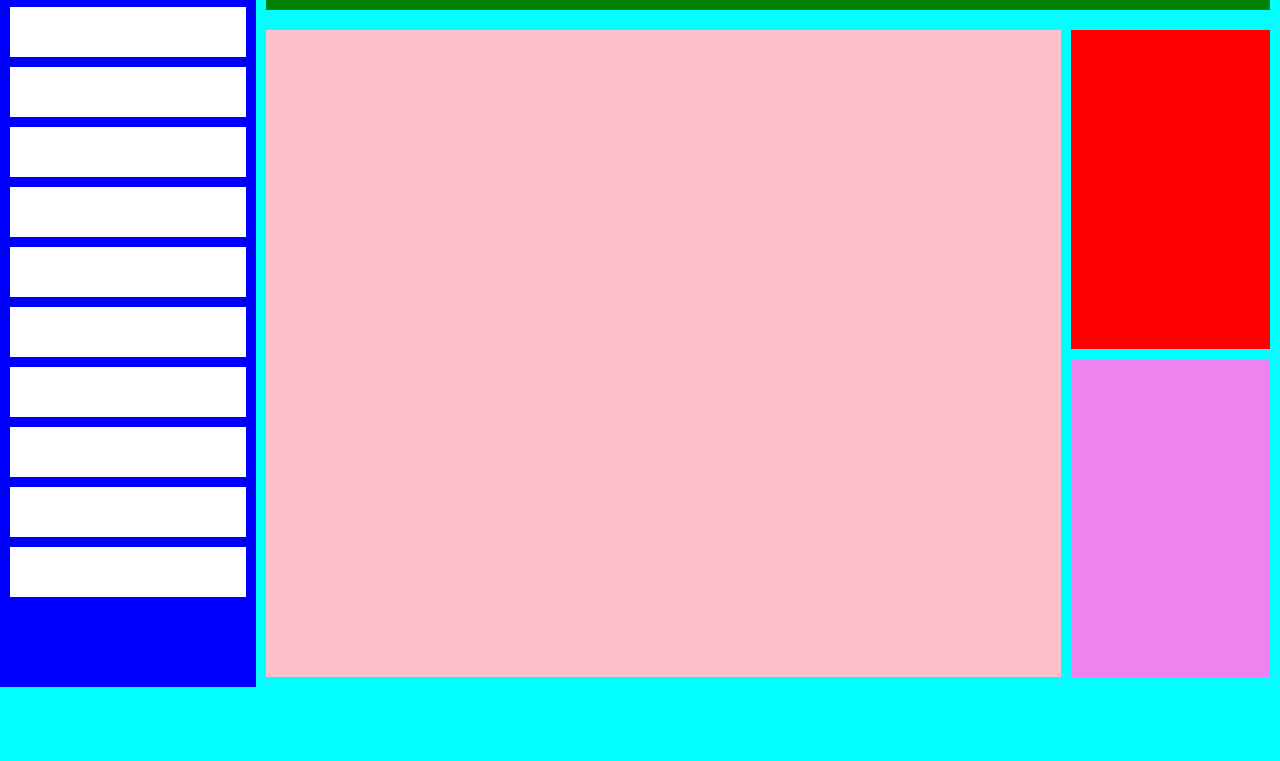
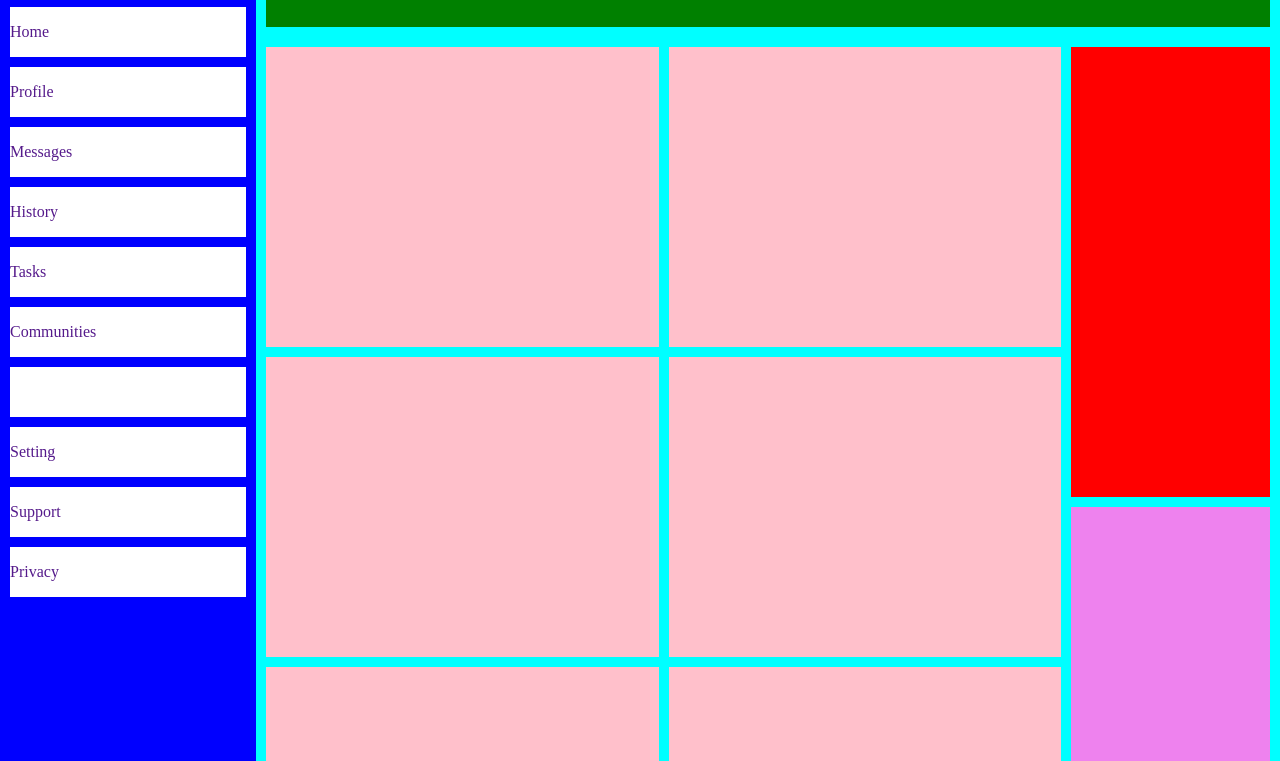
Before and after one commit to Miran-Mirantee/Admin-Dashboard, a plain HTML site: page index.html in a window 1280 px wide. Shown: the part 113-874 px from the top of the page. Before the commit the page ends 800 px from the top, so only its background shows below. Drawn offline with Linux system fonts and the light colour scheme.

Commit message:
Updated basic layout

```diff
--- a/index.html
+++ b/index.html
@@ -9,17 +9,37 @@
 </head>
 <body>
     <div class="sidebar">
-        <div class="logo"></div>
-        <div class="choice"></div>
-        <div class="choice"></div>
-        <div class="choice"></div>
-        <div class="choice"></div>
-        <div class="choice"></div>
-        <div class="choice"></div>
-        <div class="choice"></div>
-        <div class="choice"></div>
-        <div class="choice"></div>
-        <div class="choice"></div>
+        <div class="logo">Dashboard</div>
+        <a href="">
+            <div>Home</div>
+        </a>
+        <a href="">
+            <div>Profile</div>
+        </a>
+        <a href="">
+            <div>Messages</div>
+        </a>
+        <a href="">
+            <div>History</div>
+        </a>
+        <a href="">
+            <div>Tasks</div>
+        </a>
+        <a href="">
+            <div>Communities</div>
+        </a>
+        <a href="">
+            <div></div>
+        </a>
+        <a href="">
+            <div>Setting</div>
+        </a>
+        <a href="">
+            <div>Support</div>
+        </a>
+        <a href="">
+            <div>Privacy</div>
+        </a>
     </div>
     <div class="right-side">
         <div class="header">
@@ -27,7 +47,17 @@
             <div class="header-bottom"></div>
         </div>
         <div class="main-content">
-            <div class="project"></div>
+            <div class="project">
+                <div></div>
+                <div></div>
+                <div></div>
+                <div></div>
+                <div></div>
+                <div></div>
+                <div></div>
+                <div></div>
+                <div></div>
+            </div>
             <div class="main-content-right">
                 <div class="announcements"></div>
                 <div class="trending"></div>
--- a/styles.css
+++ b/styles.css
@@ -4,6 +4,10 @@ body {
     grid-template-columns: 1fr 4fr;
     height: 100vh;
     margin: 0;
+}
+
+a {
+    text-decoration: none;
 }
 
 .sidebar {
@@ -14,17 +18,16 @@ body {
     padding: 10px;
 }
 
+.sidebar > a,
 .sidebar > div {
     background-color: white;
+    display: grid;
+    align-content: center;
 }
 
 .right-side {
     display: grid;
-    grid-template-rows: 1fr 5fr;
-}
-
-.header {
-    background-color: darkblue;
+    grid-template-rows: 150px 5fr;
 }
 
 .main-content {
@@ -35,12 +38,19 @@ body {
 }
 
 .project {
+    display: grid;
+    grid-template-columns: 1fr 1fr;
+    grid-auto-rows: 300px;
+    gap: 10px;
+}
+
+.project > div {
     background-color: pink;
 }
 
 .main-content-right {
     display: grid;
-    grid-template-rows: 1fr 1fr;
+    grid-template-rows: repeat(2, 450px);
     gap: 10px;
 }
 
```
